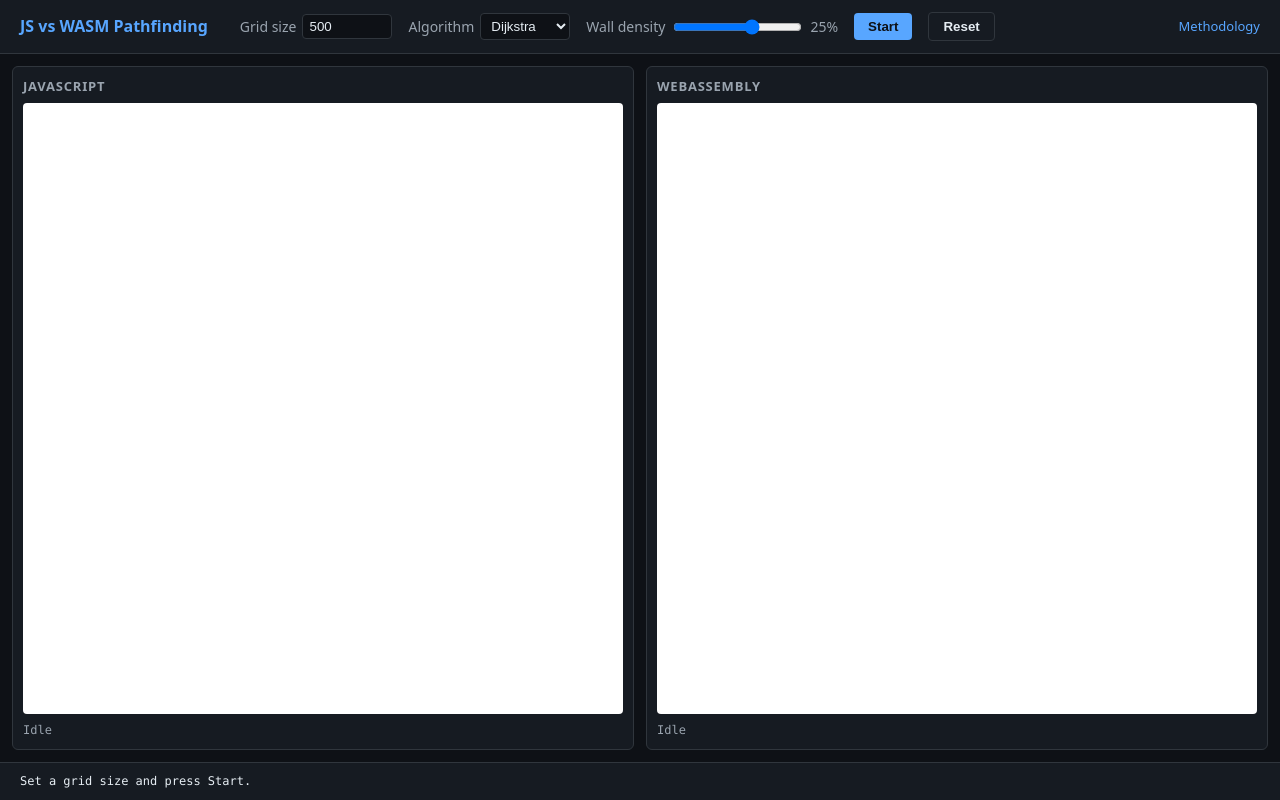
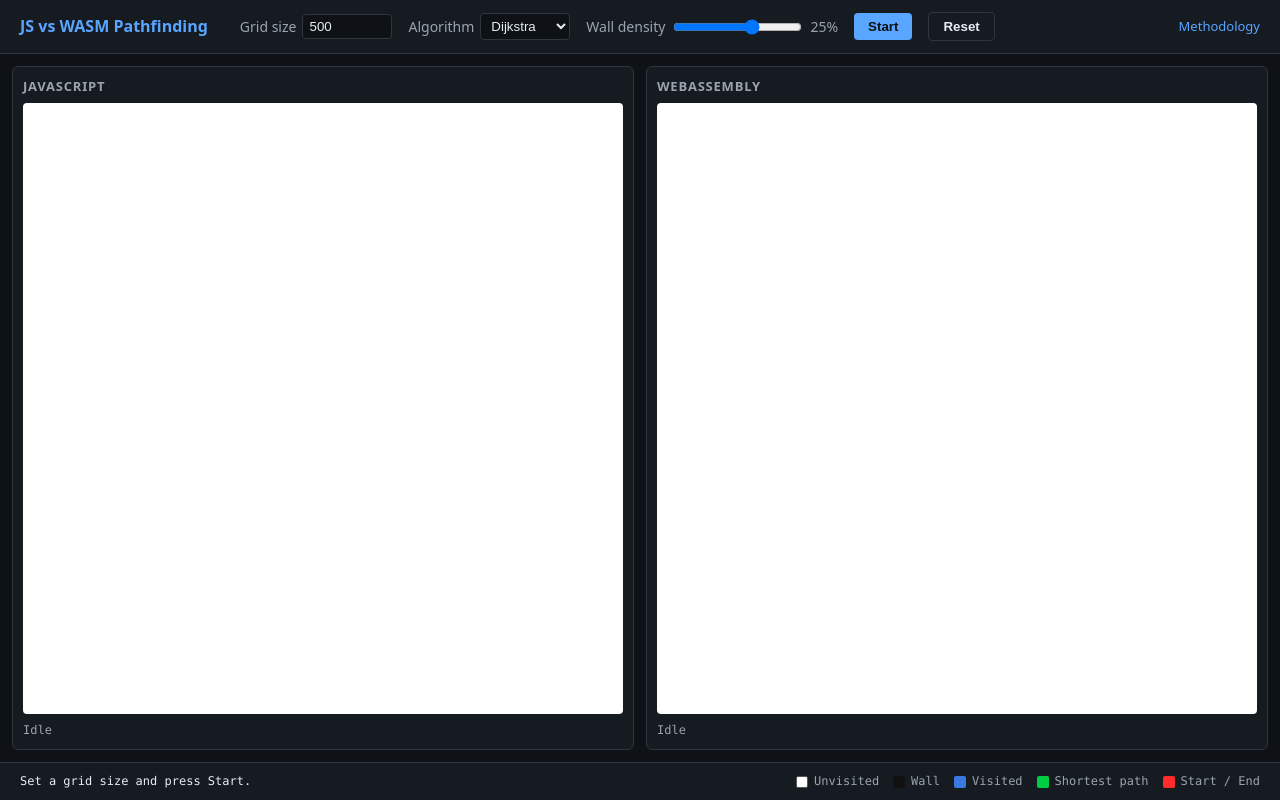
Before and after one commit to shadowlanes/wasm-viz, a website built with Vite: page index.html in a window 1280 px wide. Built offline with nearby package versions, Linux system fonts and the light colour scheme.

Commit message:
Add color legend to results footer
Five-item legend (unvisited / wall / visited / shortest path / start-end)
with color swatches matching the canvas, so the visualization is
self-explanatory without referring to the methodology dialog.

```diff
--- a/index.html
+++ b/index.html
@@ -65,6 +65,13 @@
 
     <footer class="results">
       <div id="summary">Set a grid size and press Start.</div>
+      <ul class="legend" aria-label="Color legend">
+        <li><span class="swatch" style="background:#fff;border:1px solid #555"></span>Unvisited</li>
+        <li><span class="swatch" style="background:#111"></span>Wall</li>
+        <li><span class="swatch" style="background:#3a7ae0"></span>Visited</li>
+        <li><span class="swatch" style="background:#00cc44"></span>Shortest path</li>
+        <li><span class="swatch" style="background:#ff2a2a"></span>Start / End</li>
+      </ul>
     </footer>
 
     <script type="module" src="/src/main.js"></script>
--- a/src/style.css
+++ b/src/style.css
@@ -162,4 +162,32 @@ body {
   padding: 10px 20px;
   font-family: ui-monospace, "SF Mono", Menlo, monospace;
   font-size: 12px;
+  display: flex;
+  align-items: center;
+  justify-content: space-between;
+  gap: 20px;
+  flex-wrap: wrap;
 }
+
+.legend {
+  list-style: none;
+  margin: 0;
+  padding: 0;
+  display: flex;
+  gap: 14px;
+  flex-wrap: wrap;
+  color: var(--muted);
+}
+
+.legend li {
+  display: inline-flex;
+  align-items: center;
+  gap: 6px;
+}
+
+.legend .swatch {
+  display: inline-block;
+  width: 12px;
+  height: 12px;
+  border-radius: 2px;
+}
```
